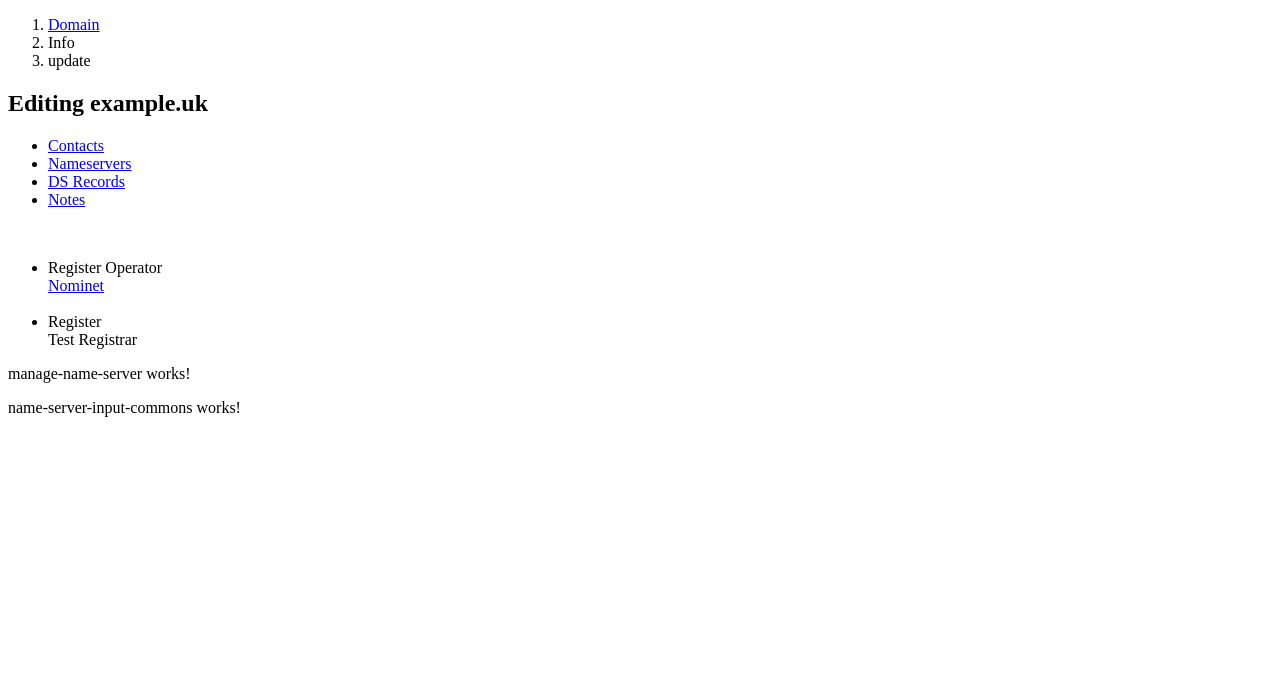
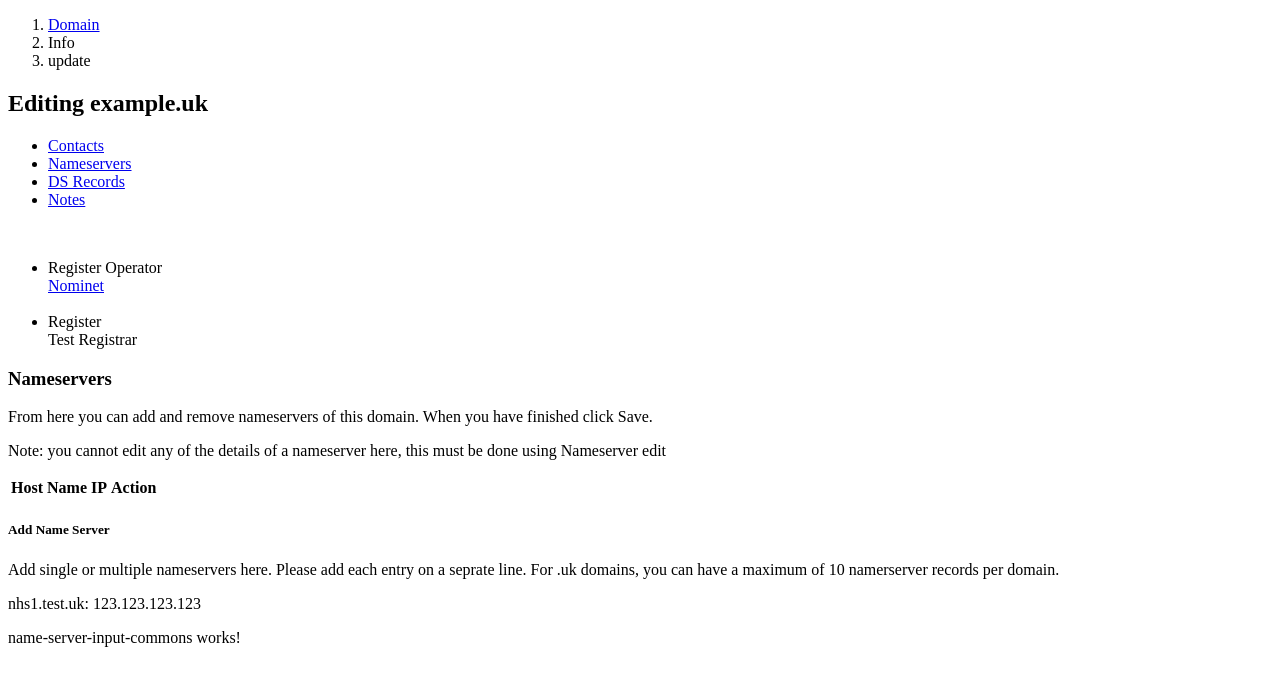
Before and after one commit to srinivag19/nominetWebApp, an Angular app in the folder nominetWebApp/: page / in a window 1280 px wide. Shown: the top 686 px of the page. Built offline with nearby package versions, Linux system fonts and the light colour scheme.

Commit message:
manage name server component and view changes added
manage name server component and view changes added

```diff
--- a/nominetWebApp/src/app/app.service.ts
+++ b/nominetWebApp/src/app/app.service.ts
@@ -1,4 +1,5 @@
 import { Injectable } from '@angular/core';
+import { BehaviorSubject, Subject } from 'rxjs';
 
 export class NameServer {
     "id": string;
@@ -12,6 +13,13 @@ export class NameServer {
 export class AppService {
 
     private nameServers: NameServer[] = [];
+
+    public registeredNameServer: any = new BehaviorSubject([]);
+
+    getAllNameServers() {
+        this.registeredNameServer.next(this.nameServers);
+
+    }
 
 
     deleteNameServer(id: string): void {
--- a/nominetWebApp/src/app/manage-name-server/manage-name-server.component.html
+++ b/nominetWebApp/src/app/manage-name-server/manage-name-server.component.html
@@ -1 +1,29 @@
-<p>manage-name-server works!</p>
+<h3 class="mb-3 blue-text">Nameservers</h3>
+<p> From here you can add and remove nameservers of this domain. When you have finished click Save.</p>
+<p> Note: you cannot edit any of the details of a nameserver here, this must be done using Nameserver
+    edit</p>
+
+<table class="styled-table">
+    <thead>
+        <tr>
+            <th>Host Name</th>
+            <th>IP</th>
+            <th>Action</th>
+        </tr>
+    </thead>
+    <tbody>
+        <tr *ngFor="let server of nameServers">
+            <td>{{ server.name }}</td>
+            <td>{{ server.ip }}</td>
+            <td>
+                <button (click)="deleteNameServer(server.id)">Delete</button>
+            </td>
+        </tr>
+    </tbody>
+</table>
+
+
+<h5 class="mb-3 blue-text">Add Name Server</h5>
+<p> Add single or multiple nameservers here. Please add each entry on a seprate line. For .uk domains,
+    you can have a maximum of 10 namerserver records per domain.</p>
+<p>nhs1.test.uk: 123.123.123.123</p>
--- a/nominetWebApp/src/app/manage-name-server/manage-name-server.component.ts
+++ b/nominetWebApp/src/app/manage-name-server/manage-name-server.component.ts
@@ -1,4 +1,5 @@
 import { Component } from '@angular/core';
+import { AppService, NameServer } from '../app.service';
 
 @Component({
   selector: 'app-manage-name-server',
@@ -7,4 +8,30 @@ import { Component } from '@angular/core';
 })
 export class ManageNameServerComponent {
 
+  title = 'manage-nameserver';
+  nameServers!: NameServer[];
+  newNameServer: string = '';
+  domainInfo!: any[];
+
+  constructor(private nameServerService: AppService) {
+
+  }
+
+  ngOnInit(): void {
+    this.nameServers = [];
+    this.domainInfo = this.nameServerService.getDomainInfo();
+    this.nameServerService.getAllNameServers();
+    this.nameServerService.registeredNameServer.subscribe((data: any) => {
+      this.nameServers = data;
+    });
+
+  }
+
+  deleteNameServer(id: string) {
+    if (confirm('Are you sure you want to delete this name server?')) {
+      this.nameServerService.deleteNameServer(id);
+
+    }
+
+  }
 }
```
